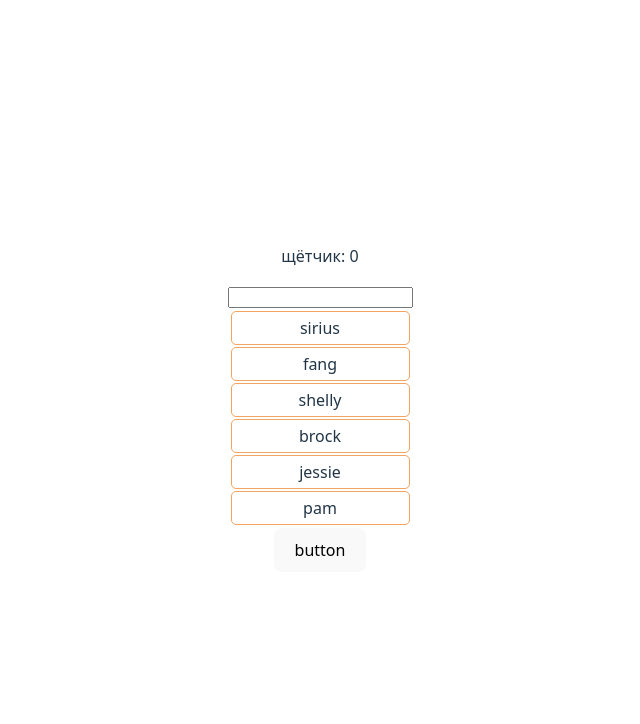
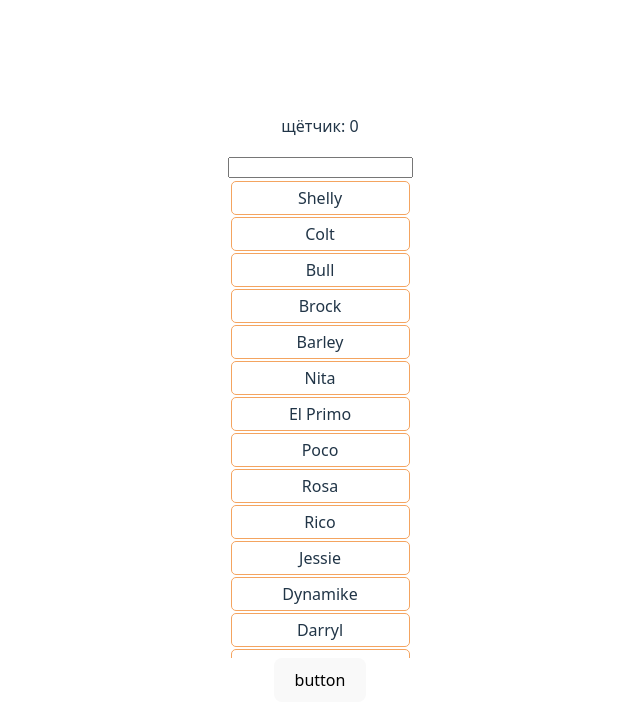
Before and after one commit to slavkapiyavka/react-sandbox, a React (Vite) app: page / in a window 1280 px wide. Shown: the top 724 px of the page, without its empty margins (320-960 px from the left). Built offline with nearby package versions, Linux system fonts and the light colour scheme.

Commit message:
chore: generate brawlers list

```diff
--- a/src/App.tsx
+++ b/src/App.tsx
@@ -3,20 +3,12 @@
 import CounterButton from "./components/CounterButton";
 import ItemList from "./components/ItemList";
 import SearchInput from "./components/SearchInput";
-import type { ListItem } from "./shared/types/list-item";
+import { BRAWLERS } from "./shared/data/brawlers";
 
 function App() {
   const [needle, setNeedle] = useState("");
   const [counter, setCounter] = useState(0);
 
-  const list: ListItem[] = [
-    { id: 'fn8d', name: 'sirius' },
-    { id: 'v9f890gf', name: 'fang' },
-    { id: 'ni54n', name: 'shelly' },
-    { id: 'k2m4l', name: 'brock' },
-    { id: 'xz90c9', name: 'jessie' },
-    { id: 'ds8dn5', name: 'pam' }
-  ];
   const onChange = useCallback((value: string) => setNeedle(value), []);
   const onIncrement = useCallback(() => setCounter(prev => ++prev), []);
 
@@ -24,7 +16,7 @@
     <>
       <p>щётчик: {counter}</p>
       <SearchInput value={needle} onChange={(e) => onChange(e.target.value)} />
-      <ItemList needle={needle} list={list} />
+      <ItemList needle={needle} list={BRAWLERS} />
       <CounterButton onClick={onIncrement} />
     </>
   );
--- /dev/null
+++ b/src/shared/data/brawlers.ts
@@ -0,0 +1,105 @@
+import type { ListItem } from '../types/list-item';
+
+export const BRAWLERS: ListItem[] = [
+    { id: '16000000', name: 'Shelly' },
+    { id: '16000001', name: 'Colt' },
+    { id: '16000002', name: 'Bull' },
+    { id: '16000003', name: 'Brock' },
+    { id: '16000006', name: 'Barley' },
+    { id: '16000008', name: 'Nita' },
+    { id: '16000010', name: 'El Primo' },
+    { id: '16000013', name: 'Poco' },
+    { id: '16000024', name: 'Rosa' },
+    { id: '16000004', name: 'Rico' },
+    { id: '16000007', name: 'Jessie' },
+    { id: '16000009', name: 'Dynamike' },
+    { id: '16000018', name: 'Darryl' },
+    { id: '16000019', name: 'Penny' },
+    { id: '16000022', name: 'Tick' },
+    { id: '16000025', name: 'Carl' },
+    { id: '16000027', name: '8-Bit' },
+    { id: '16000034', name: 'Jacky' },
+    { id: '16000061', name: 'Gus' },
+    { id: '16000014', name: 'Bo' },
+    { id: '16000015', name: 'Piper' },
+    { id: '16000016', name: 'Pam' },
+    { id: '16000020', name: 'Frank' },
+    { id: '16000026', name: 'Bibi' },
+    { id: '16000029', name: 'Bea' },
+    { id: '16000030', name: 'Emz' },
+    { id: '16000035', name: 'Gale' },
+    { id: '16000036', name: 'Nani' },
+    { id: '16000039', name: 'Colette' },
+    { id: '16000043', name: 'Edgar' },
+    { id: '16000045', name: 'Stu' },
+    { id: '16000046', name: 'Belle' },
+    { id: '16000048', name: 'Grom' },
+    { id: '16000050', name: 'Griff' },
+    { id: '16000051', name: 'Ash' },
+    { id: '16000053', name: 'Lola' },
+    { id: '16000058', name: 'Bonnie' },
+    { id: '16000060', name: 'Sam' },
+    { id: '16000065', name: 'Mandy' },
+    { id: '16000068', name: 'Maisie' },
+    { id: '16000069', name: 'Hank' },
+    { id: '16000072', name: 'Pearl' },
+    { id: '16000077', name: 'Larry & Lawrie' },
+    { id: '16000079', name: 'Angelo' },
+    { id: '16000082', name: 'Berry' },
+    { id: '16000086', name: 'Shade' },
+    { id: '16000089', name: 'Meeple' },
+    { id: '16000096', name: 'Trunk' },
+    { id: '16000011', name: 'Mortis' },
+    { id: '16000017', name: 'Tara' },
+    { id: '16000021', name: 'Gene' },
+    { id: '16000031', name: 'Mr. P' },
+    { id: '16000032', name: 'Max' },
+    { id: '16000037', name: 'Sprout' },
+    { id: '16000041', name: 'Lou' },
+    { id: '16000042', name: 'Byron' },
+    { id: '16000044', name: 'Ruffs' },
+    { id: '16000047', name: 'Squeak' },
+    { id: '16000049', name: 'Buzz' },
+    { id: '16000054', name: 'Fang' },
+    { id: '16000056', name: 'Eve' },
+    { id: '16000057', name: 'Janet' },
+    { id: '16000059', name: 'Otis' },
+    { id: '16000062', name: 'Buster' },
+    { id: '16000064', name: 'Gray' },
+    { id: '16000066', name: 'R-T' },
+    { id: '16000067', name: 'Willow' },
+    { id: '16000071', name: 'Doug' },
+    { id: '16000073', name: 'Chuck' },
+    { id: '16000074', name: 'Charlie' },
+    { id: '16000075', name: 'Mico' },
+    { id: '16000078', name: 'Melodie' },
+    { id: '16000081', name: 'Lily' },
+    { id: '16000083', name: 'Clancy' },
+    { id: '16000084', name: 'Moe' },
+    { id: '16000087', name: 'Juju' },
+    { id: '16000090', name: 'Ollie' },
+    { id: '16000091', name: 'Lumi' },
+    { id: '16000092', name: 'Finx' },
+    { id: '16000093', name: 'Jae-Yong' },
+    { id: '16000095', name: 'Alli' },
+    { id: '16000097', name: 'Mina' },
+    { id: '16000098', name: 'Ziggy' },
+    { id: '16000100', name: 'Gigi' },
+    { id: '16000101', name: 'Glowbert' },
+    { id: '16000103', name: 'Najia' },
+    { id: '16000005', name: 'Spike' },
+    { id: '16000012', name: 'Crow' },
+    { id: '16000023', name: 'Leon' },
+    { id: '16000028', name: 'Sandy' },
+    { id: '16000038', name: 'Surge' },
+    { id: '16000040', name: 'Amber' },
+    { id: '16000052', name: 'Meg' },
+    { id: '16000063', name: 'Chester' },
+    { id: '16000070', name: 'Cordelius' },
+    { id: '16000076', name: 'Kit' },
+    { id: '16000080', name: 'Draco' },
+    { id: '16000085', name: 'Kenji' },
+    { id: '16000099', name: 'Pierce' },
+    { id: '16000094', name: 'Kaze' },
+    { id: '16000102', name: 'Sirius' },
+];
```
